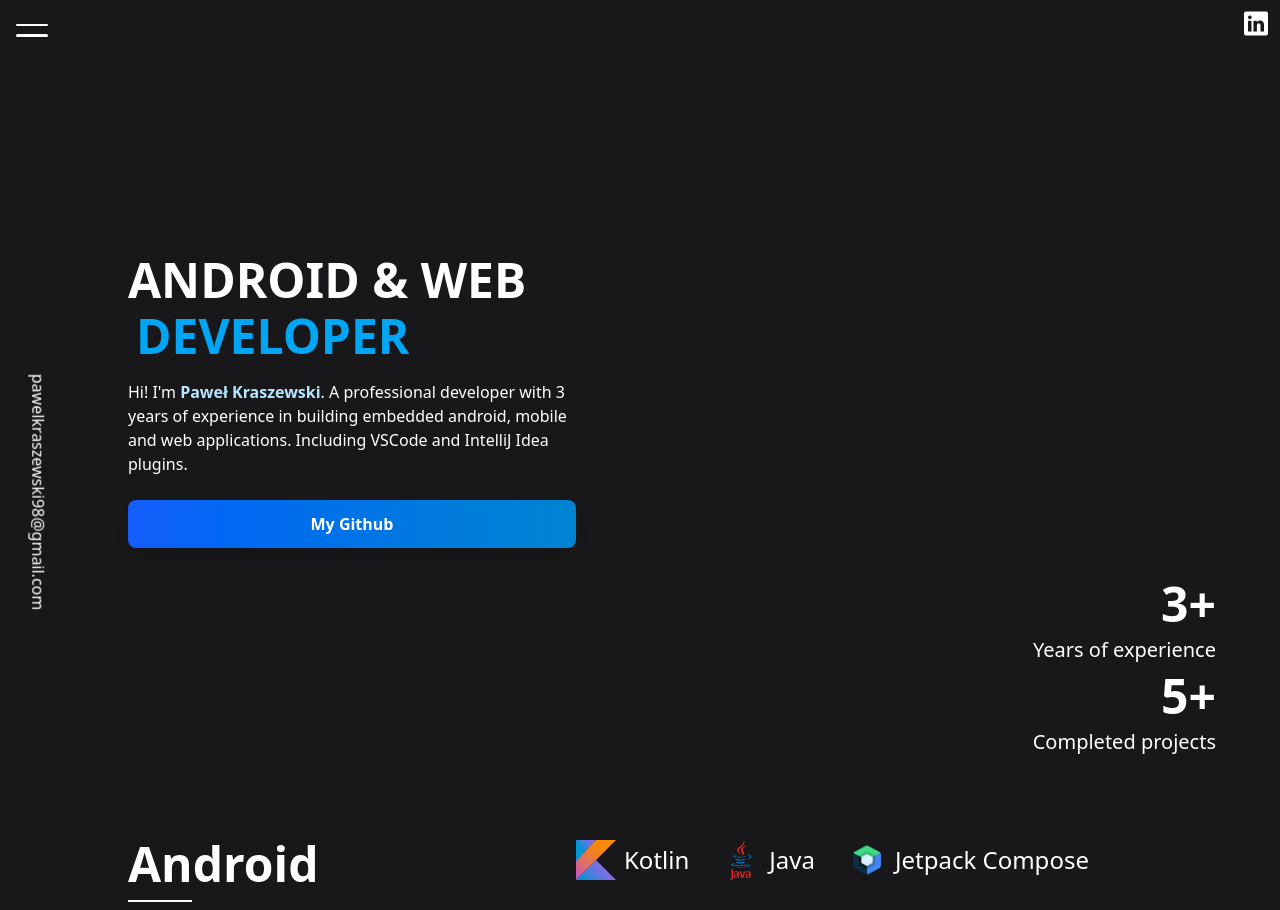
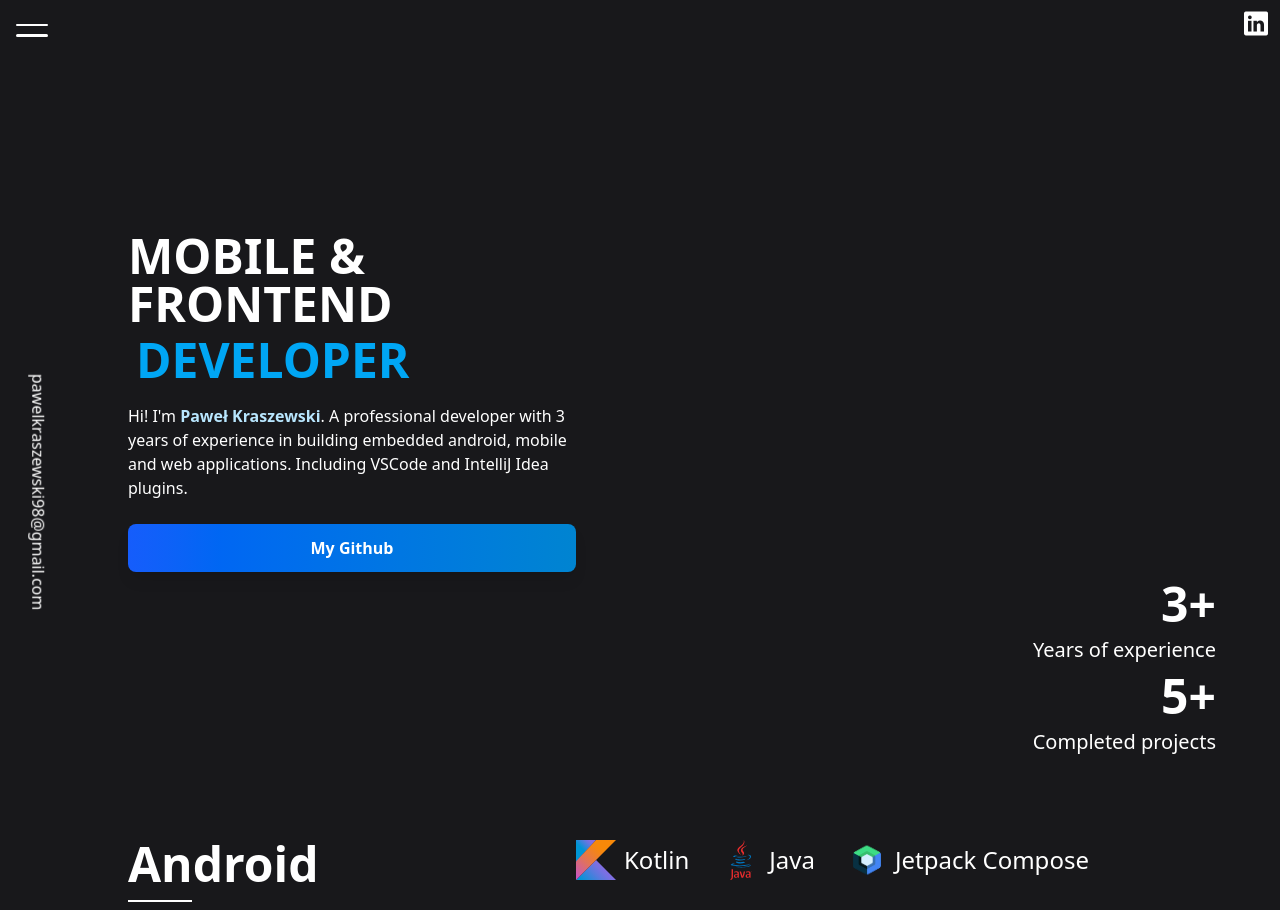
Before and after one commit to nestrockx/Pawel-Kraszewski_portfolio, a Vue app: page / in a window 1280 px wide. Shown: the top 910 px of the page. Built offline with nearby package versions, Linux system fonts and the light colour scheme.

Commit message:
Add Koin technology to Technologies component and update logo import in Technology component

```diff
--- a/src/components/Home.vue
+++ b/src/components/Home.vue
@@ -11,7 +11,7 @@
         :easing="'ease-in-out'"
         class="py-1 text-5xl font-bold"
       >
-        ANDROID & WEB
+        MOBILE & FRONTEND
       </div>
       <div
         v-motion-slide-left
--- a/src/components/Technologies.vue
+++ b/src/components/Technologies.vue
@@ -25,6 +25,7 @@ import Technology from './Technology.vue'
           <Technology name="Jetpack Compose" type="compose" />
           <Technology name="Coroutines" type="kotlin" />
           <Technology name="Dagger2/Hilt" type="dagger" />
+          <Technology name="Koin" type="koin" />
           <Technology name="Room" type="room" />
           <Technology name="Retrofit" type="retrofit" />
           <Technology name="MVVM" type="mvvm" />
--- a/src/components/Technology.vue
+++ b/src/components/Technology.vue
@@ -25,6 +25,7 @@ import DockerLogo from '../assets/docker.svg?url'
 import FigmaLogo from '../assets/figma.svg?url'
 import RetrofitLogo from '../assets/api.svg?url'
 import ExpoLogo from '../assets/expo.svg?url'
+import KoinLogo from '../assets/koin.png?url'
 
 const logos = {
   react: ReactLogo,
@@ -53,6 +54,7 @@ const logos = {
   figma: FigmaLogo,
   retrofit: RetrofitLogo,
   expo: ExpoLogo,
+  koin: KoinLogo,
 } as const
 
 const props = defineProps<{
@@ -65,7 +67,7 @@ const source = logos[props.type]
 
 <template>
   <div class="flex items-center gap-2">
-    <img :src="source" alt="React Logo" class="h-10 w-10" />
+    <img :src="source" alt="{{ name }}" class="h-10 w-10" />
     <div class="text-2xl">{{ name }}</div>
   </div>
 </template>
```
Also changed, not shown: src/assets/koin.png (added).
